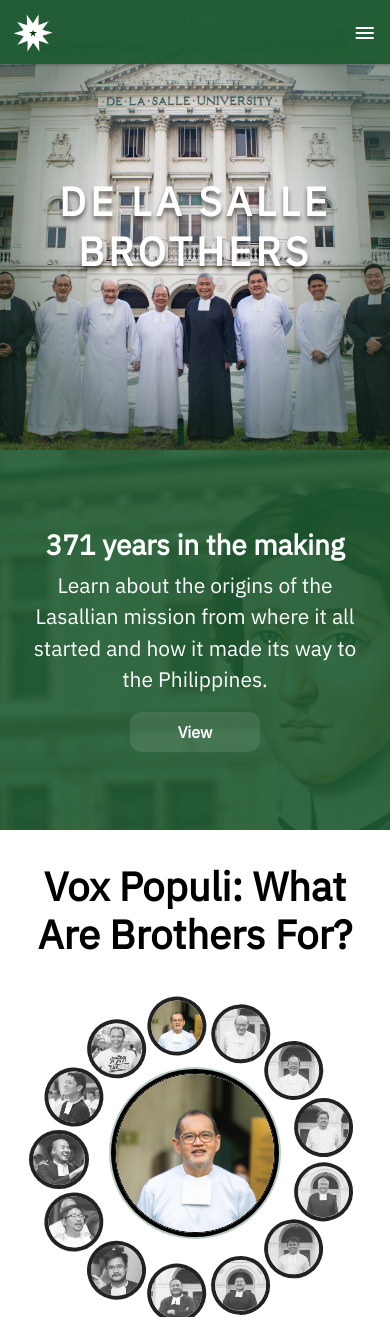
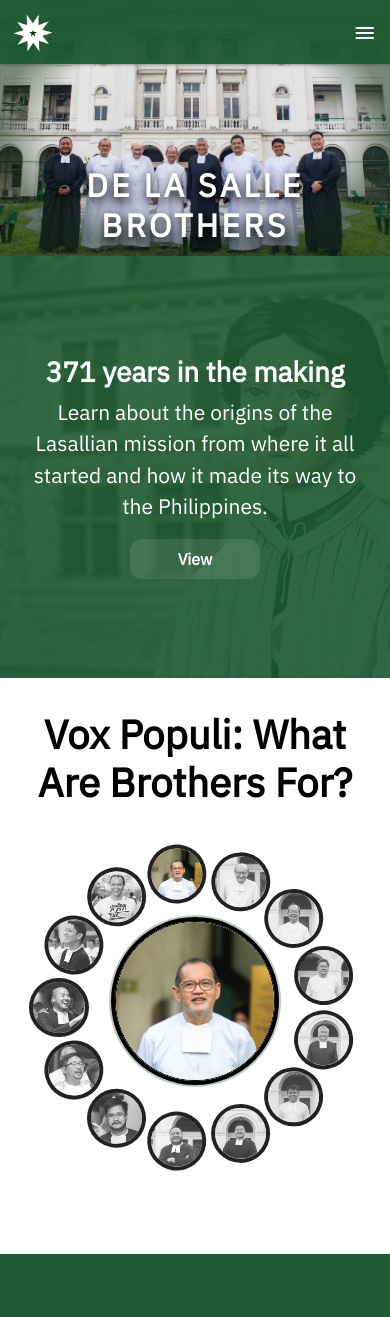
Before and after one commit to ganmatthew/tls-brothers, a PHP site: page / in a window 390 px wide. Shown: the top 1317 px of the page. Run offline with PHP 8.4, Linux system fonts and the light colour scheme.

Commit message:
Fix header title layout issues + optimized shadow

```diff
--- a/css/css.css
+++ b/css/css.css
@@ -225,10 +225,10 @@ header {
 }
 
 header div.header-bg {
-    background-image: url(/assets/NZ-6276.jpg);
+    /*background-image: url(/assets/NZ-6276.jpg);*/
+    background-image: url(/assets/ls-brothers.jpg);
     background-position: center;
-    background-size: 100%;
-    background-position-y: 100%;
+    background-size: cover;
     background-fit: cover;
 }
 
@@ -244,11 +244,11 @@ header div.header-bg a {
 
 header h1.title {
     font-size: 72px;
-    line-height: 90px;
+    line-height: 80px;
     letter-spacing: 0.1em;
     color: #FFFFFF;
-    text-shadow: 0px 4px 4px rgba(0, 0, 0, 0.5);
-    padding-bottom: 1em;
+    text-shadow: 9px 18px 16px rgba(0, 0, 0, 0.1), 4px 9px 12px rgba(0, 0, 0, 0.5), 0px 3px 8px rgba(0, 0, 0, 0.75);
+    padding-bottom: 0.5em;
 }
 
 @media only screen and (max-width: 1185px) {
@@ -258,40 +258,44 @@ header h1.title {
 }
 
 header div.background {
+    text-align: center;
+    display: flex;
+    justify-content: center;
+    align-items: flex-end;
+    height: 40em;
     /*background-color: rgba(29, 90, 50, 0.3);*/
-    background: radial-gradient(50% 50% at 50% 50%, rgba(255, 255, 255, 0) 47.21%, rgba(26, 50, 29, 0.5) 100%);
+    background: radial-gradient(50% 50% at 50% 50%, rgba(255, 255, 255, 0) 75%, rgba(26, 50, 29, 0.5) 100%);
     margin: 0%;
     max-width: 100% !important;
-    height: 450px;
+
 }
 
-@media only screen and (min-width: 767px) {
+@media only screen and (max-width: 767px) {
     header div.background {
         padding-top: 25%;
     }
-}
 
-@media only screen and (max-width: 767px) {
     header h1.title {
-        font-size: 48px;
-        line-height: 60px;
+        font-size: 42px;
+        line-height: 50px;
+
     }
 
     header div.background {
-        height: none;
+        max-height: 20em;
         padding-top: 45%;
     }
 }
 
 @media only screen and (max-width: 420px) {
     header h1.title {
-        font-size: 40px;
-        line-height: 50px;
+        font-size: 32px;
+        line-height: 40px;
+        padding-bottom: 0.1em;
     }
 
     header div.background {
-        height: none;
-
+        max-height: 16em;
     }
 }
 
@@ -302,6 +306,8 @@ header div.background {
 .timeline-section {
     background-image: url(/assets/timeline/timeline1.jpg);
     background-position-y: 10%;
+    background-repeat: no-repeat;
+    background-size: cover;
     height: 45vh;
 }
 
@@ -324,6 +330,12 @@ header div.background {
 
     .timeline-section {
         background-position-x: 60%;
+    }
+}
+
+@media only screen and (max-width: 420px) {
+    .timeline-section {
+        height: 50vh;
     }
 }
 
--- a/index.php
+++ b/index.php
@@ -21,7 +21,7 @@
     <header>
         <div class="header-bg"> <!-- Placeholder Header Background Image -->
             <div class="container background">
-                <div class="justify-content-center align-items-center text-center">
+                <div>
                     <h1 class="title">DE LA SALLE BROTHERS</h1>
                 </div>
             </div>
```
Also changed, not shown: assets/ls-brothers.jpg (added).
